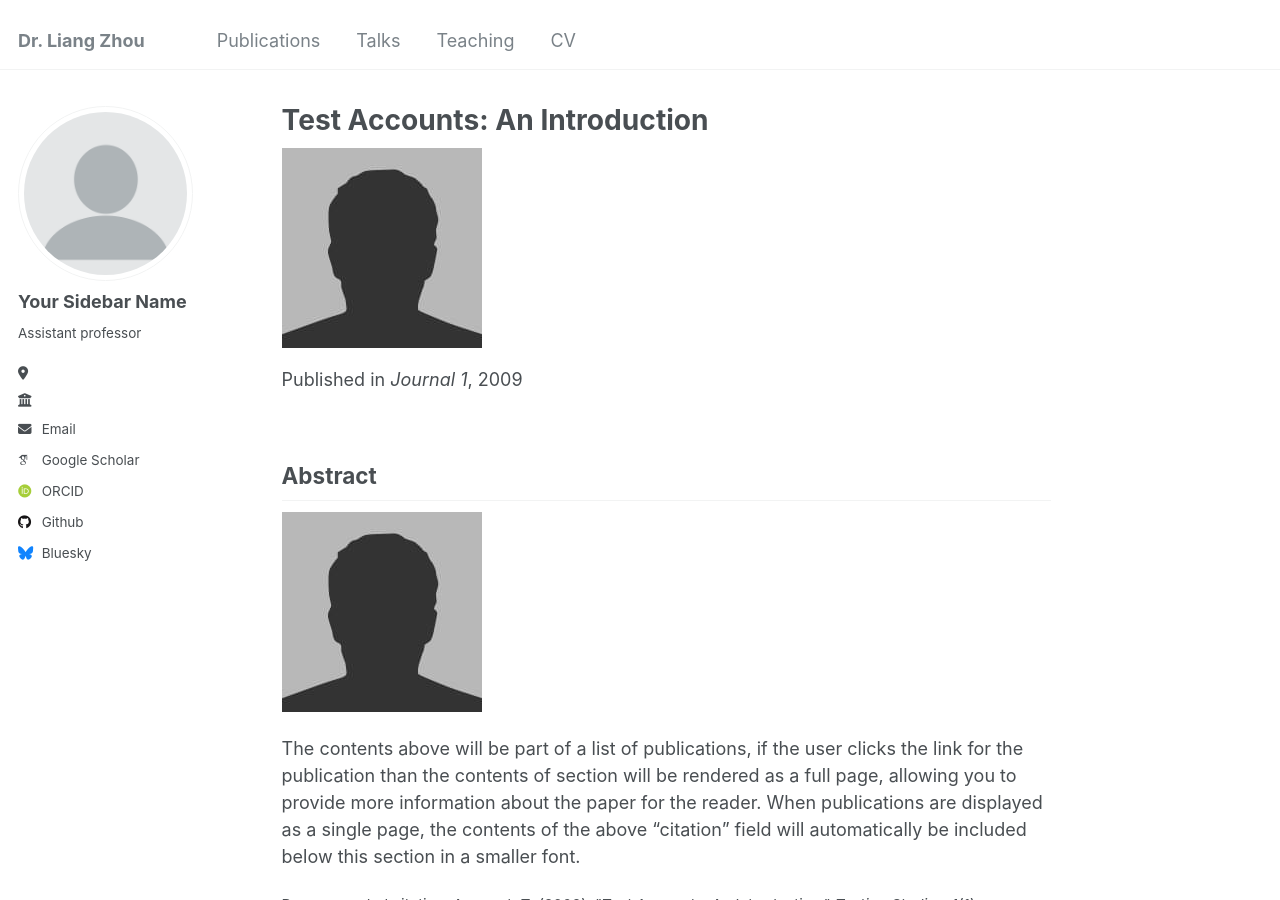
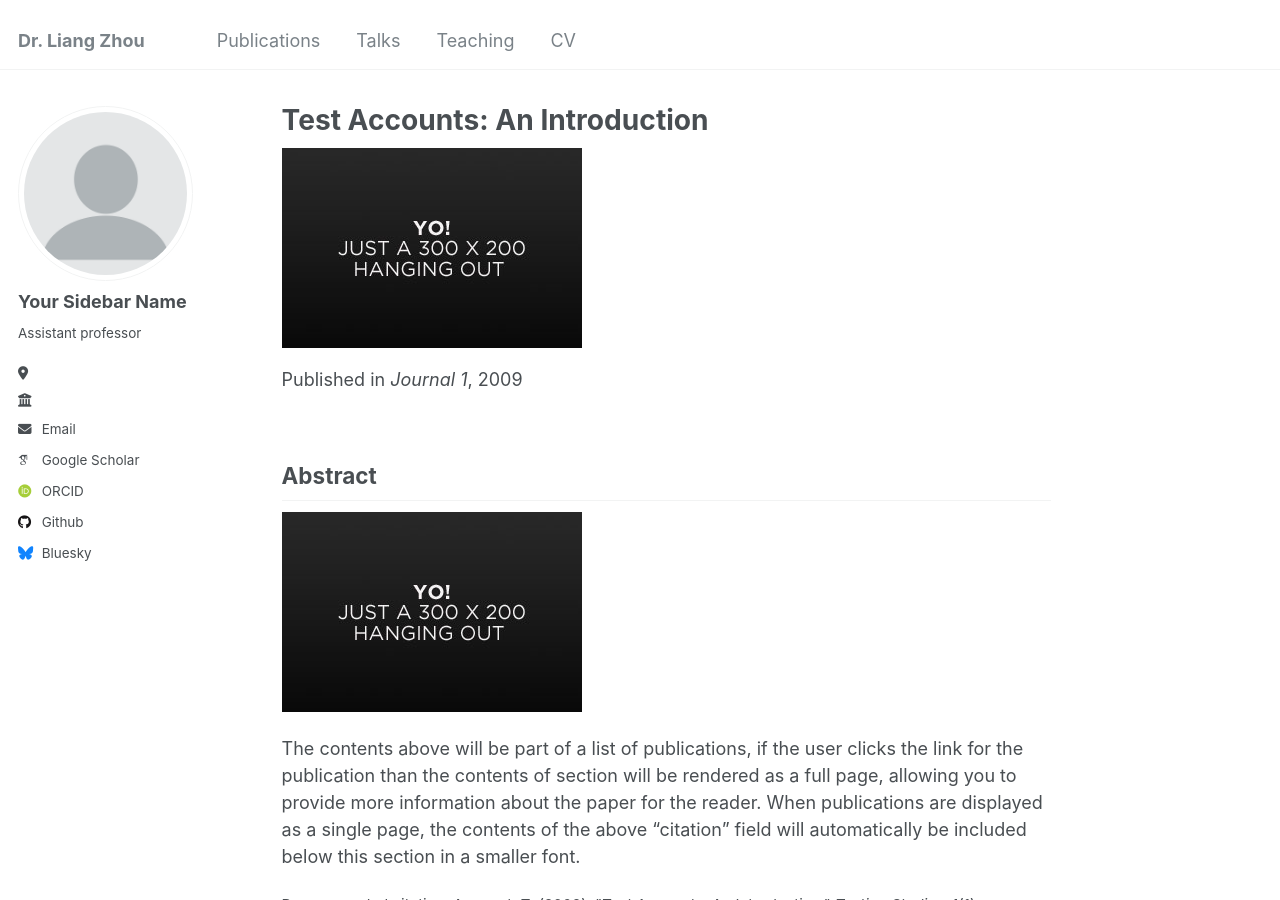
Before and after one commit to zhou-l/zhou-l.github.io, a Jekyll site: the page built from _publications/2009-10-01-paper-title-number-1.md, in a window 1280 px wide and 900 px high. Built offline with Jekyll 4.4.1, drawn with Linux system fonts in a browser that asks for light colours; some web fonts are replaced.

Commit message:
try archive-single.html

```diff
--- a/_pages/publications.html
+++ b/_pages/publications.html
@@ -20,12 +20,6 @@ author_profile: true
         {% continue %}
       {% endif %}
       {% unless title_shown %}
-         {% if post.image %}
-           <img src="{{ post.image | relative_url }}" alt="" class="blog-roll-image">
-         {% else %}
-          {% assign postImage = "/images/bio-photo-2.jpg" %}
-            <img src="" alt="" class="blog-roll-image">
-         {% endif %}
         <h2>{{ category[1].title }}</h2><hr />
         {% assign title_shown = true %}
       {% endunless %}
--- a/_publications/2009-10-01-paper-title-number-1.md
+++ b/_publications/2009-10-01-paper-title-number-1.md
@@ -1,6 +1,6 @@
 ---
 title: "Test Accounts: An Introduction"
-image: 'https://zhou-l.github.io/images/bio-photo.jpg'
+image: 'https://zhou-l.github.io/images/image-alignment-300x200.jpg'
 collection: publications
 category: manuscripts
 permalink: /publication/2009-10-01-paper-title-number-1
```
Also changed, not shown: _includes/archive-single.html (+7 -0 lines).
